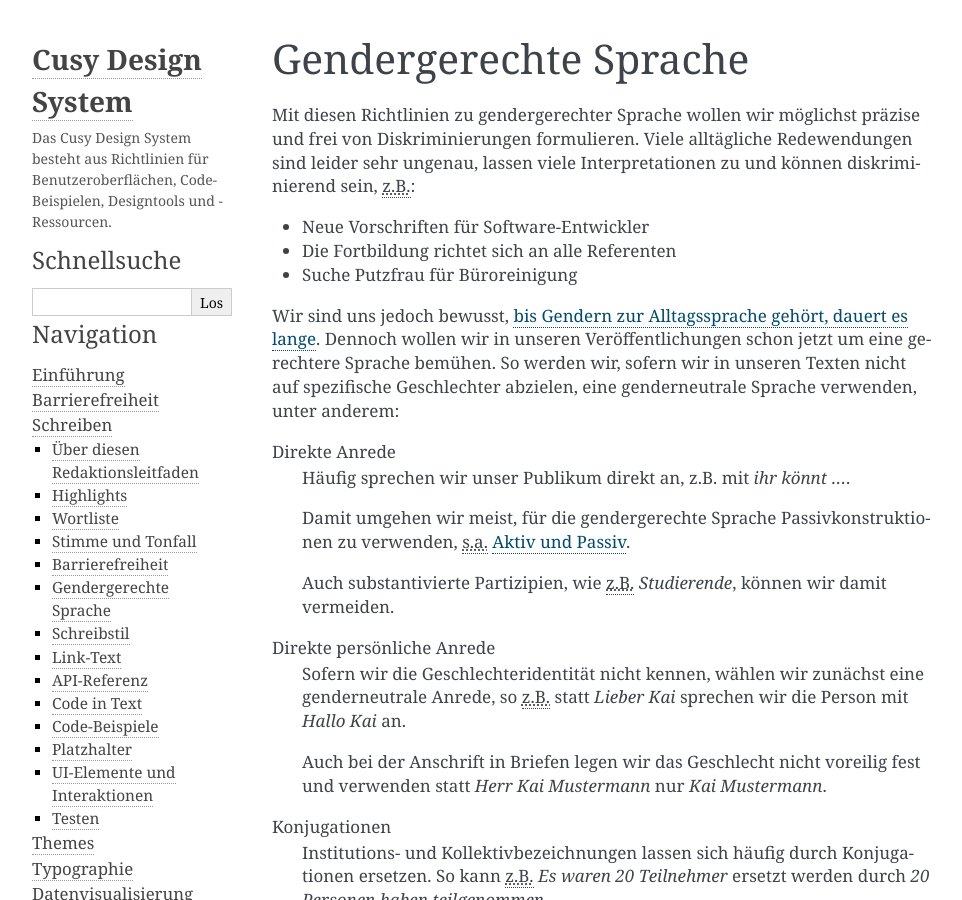
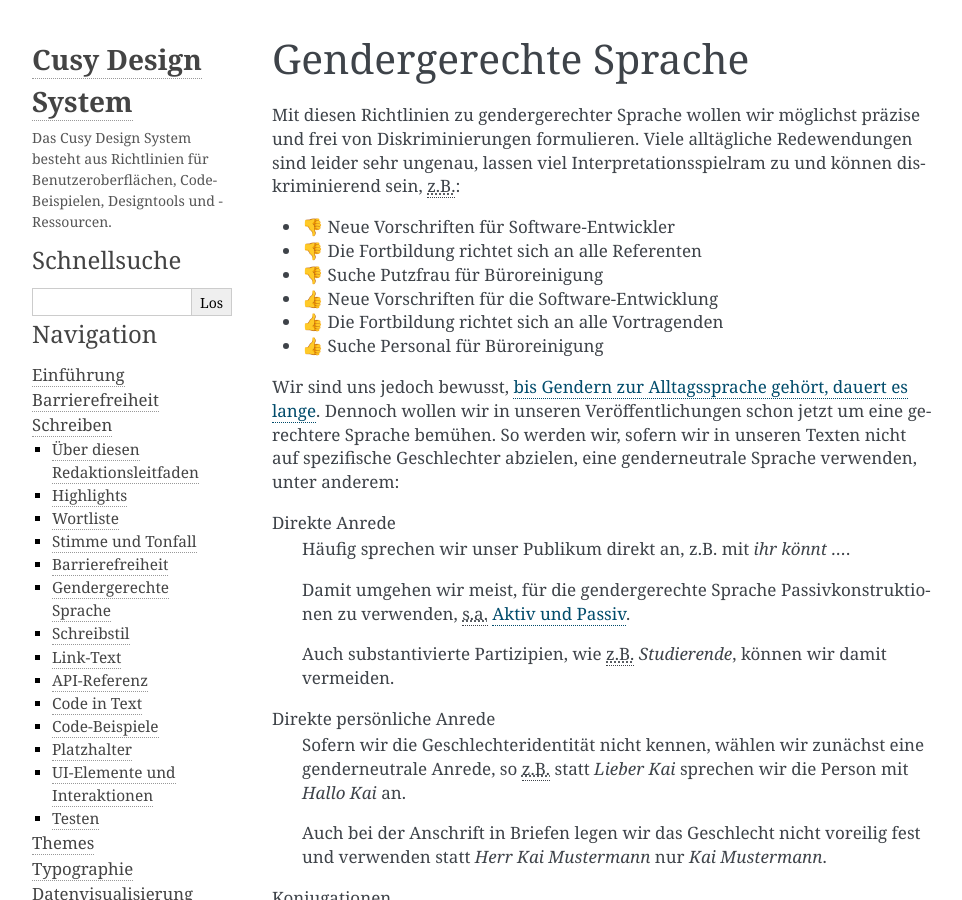
Before and after one commit to cusyio/cusy-design-system, a Sphinx documentation site: the page built from docs/writing/gender.rst, in a window 1280 px wide and 900 px high. Shown: the whole window, without its empty margins (148-1110 px from the left). Built offline with Sphinx 7.4.7, drawn with Linux system fonts in a browser that asks for light colours.

Commit message:
Update everyday examples of gender discriminatory language

```diff
--- a/docs/writing/gender.rst
+++ b/docs/writing/gender.rst
@@ -3,12 +3,15 @@ Gendergerechte Sprache
 
 Mit diesen Richtlinien zu gendergerechter Sprache wollen wir möglichst präzise
 und frei von Diskriminierungen formulieren. Viele alltägliche Redewendungen sind
-leider sehr ungenau, lassen viele Interpretationen zu und können diskriminierend
-sein, :abbr:`z.B. (zum Beispiel)`:
+leider sehr ungenau, lassen viel Interpretationsspielram zu und können
+diskriminierend sein, :abbr:`z.B. (zum Beispiel)`:
 
-* Neue Vorschriften für Software-Entwickler
-* Die Fortbildung richtet sich an alle Referenten
-* Suche Putzfrau für Büroreinigung
+* 👎 Neue Vorschriften für Software-Entwickler
+* 👎 Die Fortbildung richtet sich an alle Referenten
+* 👎 Suche Putzfrau für Büroreinigung
+* 👍 Neue Vorschriften für die Software-Entwicklung
+* 👍 Die Fortbildung richtet sich an alle Vortragenden
+* 👍 Suche Personal für Büroreinigung
 
 Wir sind uns jedoch bewusst, `bis Gendern zur Alltagssprache gehört, dauert es
 lange
```
